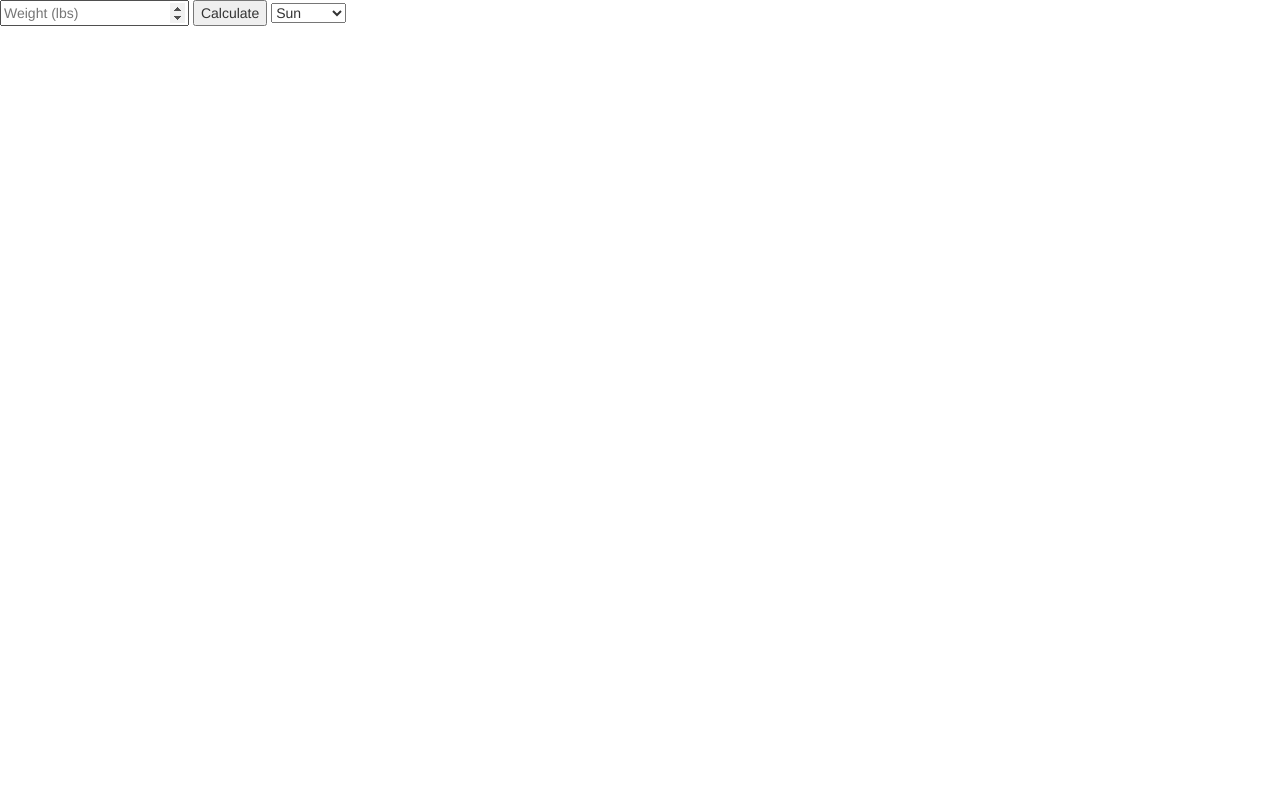
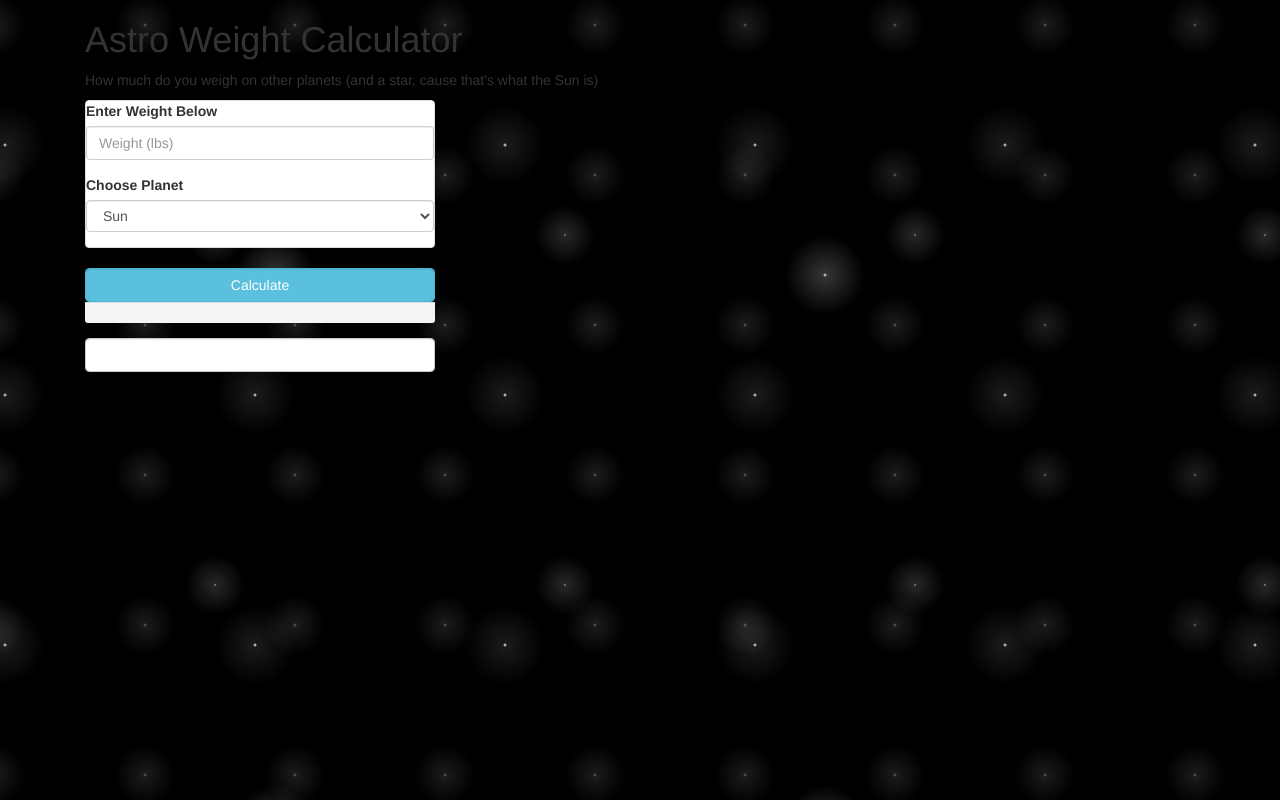
Before and after one commit to BrianAustin/startnow-web101-astro-weight-calculator, an Electron app: page index.html in a window 1280 px wide. Drawn offline with nearby package versions, Linux system fonts and the light colour scheme.

Commit message:
styling experiments

```diff
--- a/index.html
+++ b/index.html
@@ -7,26 +7,48 @@
     <title>Astro Weight Calculator</title>
 
     <!-- Latest compiled and minified CSS -->
+    <link rel="stylesheet" href="https://maxcdn.bootstrapcdn.com/bootstrap/4.0.0/css/bootstrap.min.css" integrity="sha384-Gn5384xqQ1aoWXA+058RXPxPg6fy4IWvTNh0E263XmFcJlSAwiGgFAW/dAiS6JXm" crossorigin="anonymous">
     <link rel="stylesheet" href="https://maxcdn.bootstrapcdn.com/bootstrap/3.3.7/css/bootstrap.min.css" integrity="sha384-BVYiiSIFeK1dGmJRAkycuHAHRg32OmUcww7on3RYdg4Va+PmSTsz/K68vbdEjh4u" crossorigin="anonymous">
-
-    <!-- Optional theme -->
-    <link rel="stylesheet" href="https://maxcdn.bootstrapcdn.com/bootstrap/3.3.7/css/bootstrap-theme.min.css" integrity="sha384-rHyoN1iRsVXV4nD0JutlnGaslCJuC7uwjduW9SVrLvRYooPp2bWYgmgJQIXwl/Sp" crossorigin="anonymous">
+    <link rel='stylesheet' href='style.css' />
 
   </head>
   <body>
 
-      <input id="user-weight" type="number" placeholder="Weight (lbs)" />
-
-      <button id="calculate-button" type="text">Calculate</button>
-
-      <select id="planets"></select>
-
-      <p id="output"></p>
+    <div class='container'>
+      <div className='page-header'>
+        <h1 className='text-white'>Astro Weight Calculator</h1>
+        <p className='lead text-white'>How much do you weigh on other planets (and a star, cause that's what the Sun is)</p>
+      </div>
+      <form>
+        <div class='row'>
+          <div class='col-md-4'>
+          <div class='panel panel-default'>
+            <div class='form-group'>
+              <label>Enter Weight Below</label>
+              <input id="user-weight" class='form-control' size='1' type="number" placeholder="Weight (lbs)" />
+            </div>
+            <div class='form-group'>
+              <label>Choose Planet</label>
+              <select id="planets" class='form-control' size='1'></select>
+            </div>
+            </div>
+              <div class='form-group'>
+                <button id="calculate-button" class='form-control btn btn-info' type="text">Calculate</button>
+              <div class='panel-footer'></div>
+            </div>
+            <div class='form-group'>
+              <p id="output" class='form-control'></p>
+            </div>
+          </div>
+          </div>
+        </div>
+      </form>
+    </div>
 
     <script src="main.js" charset="utf-8"></script>
-
-    <!-- Latest compiled and minified JavaScript -->
     <script src="https://maxcdn.bootstrapcdn.com/bootstrap/3.3.7/js/bootstrap.min.js" integrity="sha384-Tc5IQib027qvyjSMfHjOMaLkfuWVxZxUPnCJA7l2mCWNIpG9mGCD8wGNIcPD7Txa" crossorigin="anonymous"></script>
-
+    <script src="https://code.jquery.com/jquery-3.2.1.slim.min.js" integrity="sha384-KJ3o2DKtIkvYIK3UENzmM7KCkRr/rE9/Qpg6aAZGJwFDMVNA/GpGFF93hXpG5KkN" crossorigin="anonymous"></script>
+    <script src="https://cdnjs.cloudflare.com/ajax/libs/popper.js/1.12.9/umd/popper.min.js" integrity="sha384-ApNbgh9B+Y1QKtv3Rn7W3mgPxhU9K/ScQsAP7hUibX39j7fakFPskvXusvfa0b4Q" crossorigin="anonymous"></script>
+    <script src="https://maxcdn.bootstrapcdn.com/bootstrap/4.0.0/js/bootstrap.min.js" integrity="sha384-JZR6Spejh4U02d8jOt6vLEHfe/JQGiRRSQQxSfFWpi1MquVdAyjUar5+76PVCmYl" crossorigin="anonymous"></script>
   </body>
 </html>
--- a/main.js
+++ b/main.js
@@ -11,7 +11,7 @@ var planets = [
     ['Mercury', 0.377],
     ['Sun', 27.9],
 ];
-
+//below reverses the order of the array, therefore reversing the order the planets appear in the UI dropdown list. A bonus item for the project.
 planets.reverse();
 
 var sel = document.getElementById('planets');
--- /dev/null
+++ b/style.css
@@ -0,0 +1,16 @@
+
+
+body {
+  /* Source: https://uigradients.com */
+  /* background: #DBE6F6;
+  background: -webkit-linear-gradient(to right, #C5796D, #DBE6F6);
+  background: linear-gradient(to right, #C5796D, #DBE6F6); */
+  background-color:black;
+  background-image:
+  radial-gradient(white, rgba(255,255,255,.2) 2px, transparent 40px),
+  radial-gradient(white, rgba(255,255,255,.15) 1px, transparent 30px),
+  radial-gradient(white, rgba(255,255,255,.1) 2px, transparent 40px),
+  radial-gradient(rgba(255,255,255,.4), rgba(255,255,255,.1) 2px, transparent 30px);
+  background-size: 550px 550px, 350px 350px, 250px 250px, 150px 150px;
+  background-position: 0 0, 40px 60px, 130px 270px, 70px 100px;
+}
```
